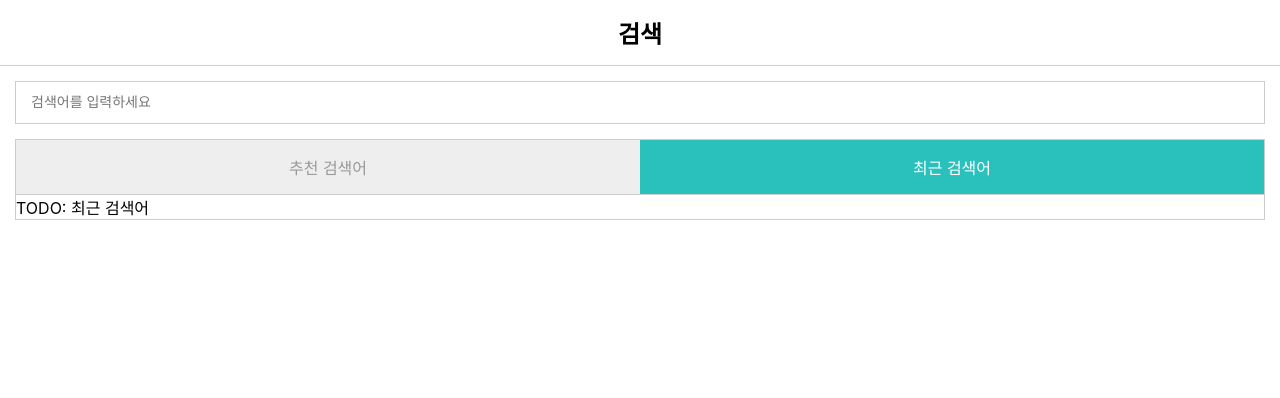
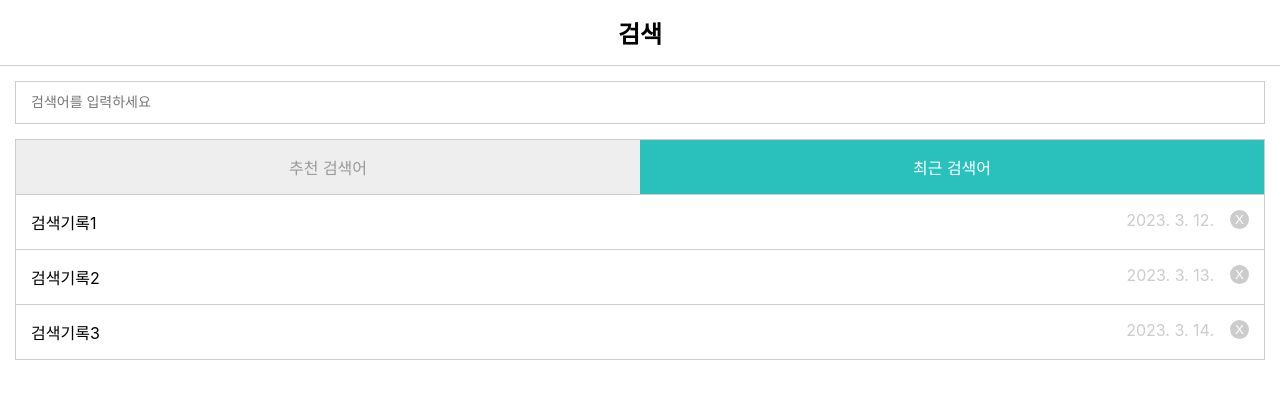
Before and after one commit to yhyem/inflearn-react, a React (Create React App) app: page / in a window 1280 px wide. Both pictures are taken after a click on the item "최근 검색어". Shown: the top 398 px of the page. Built offline with nearby package versions, Linux system fonts and the light colour scheme.

Commit message:
feat: 최근 검색어 구현

```diff
--- a/src/assets/Store.js
+++ b/src/assets/Store.js
@@ -20,6 +20,20 @@ class Store {
   getKeywordList() {
     return this.storage.keywordData;
   }
+
+  getHistoryList() {
+    return this.storage.historyData.sort(this._sortHistory);
+  }
+
+  _sortHistory(history1, history2) {
+    return history2.date > history1.date;
+  }
+
+  removeHistory(keyword) {
+    this.storage.historyData = this.storage.historyData.filter(
+      (history) => history.keyword !== keyword
+    );
+  }
 }
 
 const store = new Store(storage);
--- a/src/pages/Main.js
+++ b/src/pages/Main.js
@@ -1,4 +1,5 @@
 import React, { useState, useEffect } from "react";
+import { formatRelativeDate } from "../assets/helpers.js";
 import "./style.css";
 import store from "../assets/Store.js";
 
@@ -18,10 +19,13 @@ const Main = () => {
   const [submitted, setSubmitted] = useState(false);
   const [selectedTab, setSelectedTab] = useState(TabType.KEYWORD);
   const [keywordList, setKeywordList] = useState([]);
+  const [historyList, setHistoryList] = useState([]);
 
   useEffect(() => {
     const keyword = store.getKeywordList();
+    const history = store.getHistoryList();
     setKeywordList(keyword);
+    setHistoryList(history);
   }, []);
 
   const handleSubmit = (event) => {
@@ -31,6 +35,7 @@ const Main = () => {
 
   const search = (searchKeyword) => {
     const result = store.search(searchKeyword);
+    setSearchKeyword(searchKeyword);
     setSearchResult(result);
     setSubmitted(true);
   };
@@ -43,6 +48,14 @@ const Main = () => {
     }
     setSearchKeyword(keyword);
     console.log(searchKeyword);
+  };
+
+  const handleClickRemoveHistory = (event, keyword) => {
+    event.stopPropagation();
+
+    store.removeHistory(keyword);
+    const history = store.getHistoryList();
+    setHistoryList(history);
   };
 
   const handleReset = () => {
@@ -68,10 +81,24 @@ const Main = () => {
   const keywordListView = (
     <ul className="list">
       {keywordList.map(({ id, keyword }, index) => (
-        // TODO
-        <li key={id}>
+        <li key={id} onClick={() => search(keyword)}>
           <span className="number">{index + 1}</span>
           <span>{keyword}</span>
+        </li>
+      ))}
+    </ul>
+  );
+
+  const historyListView = (
+    <ul className="list">
+      {historyList.map(({ id, keyword, date }) => (
+        <li key={id} onClick={() => search(keyword)}>
+          <span>{keyword}</span>
+          <span className="date">{formatRelativeDate(date)}</span>
+          <button
+            className="btn-remove"
+            onClick={(event) => handleClickRemoveHistory(event, keyword)}
+          />
         </li>
       ))}
     </ul>
@@ -91,7 +118,7 @@ const Main = () => {
         ))}
       </ul>
       {selectedTab === TabType.KEYWORD && keywordListView}
-      {selectedTab === TabType.HISTORY && <>{`TODO: 최근 검색어`}</>}
+      {selectedTab === TabType.HISTORY && historyListView}
     </>
   );
 
```
